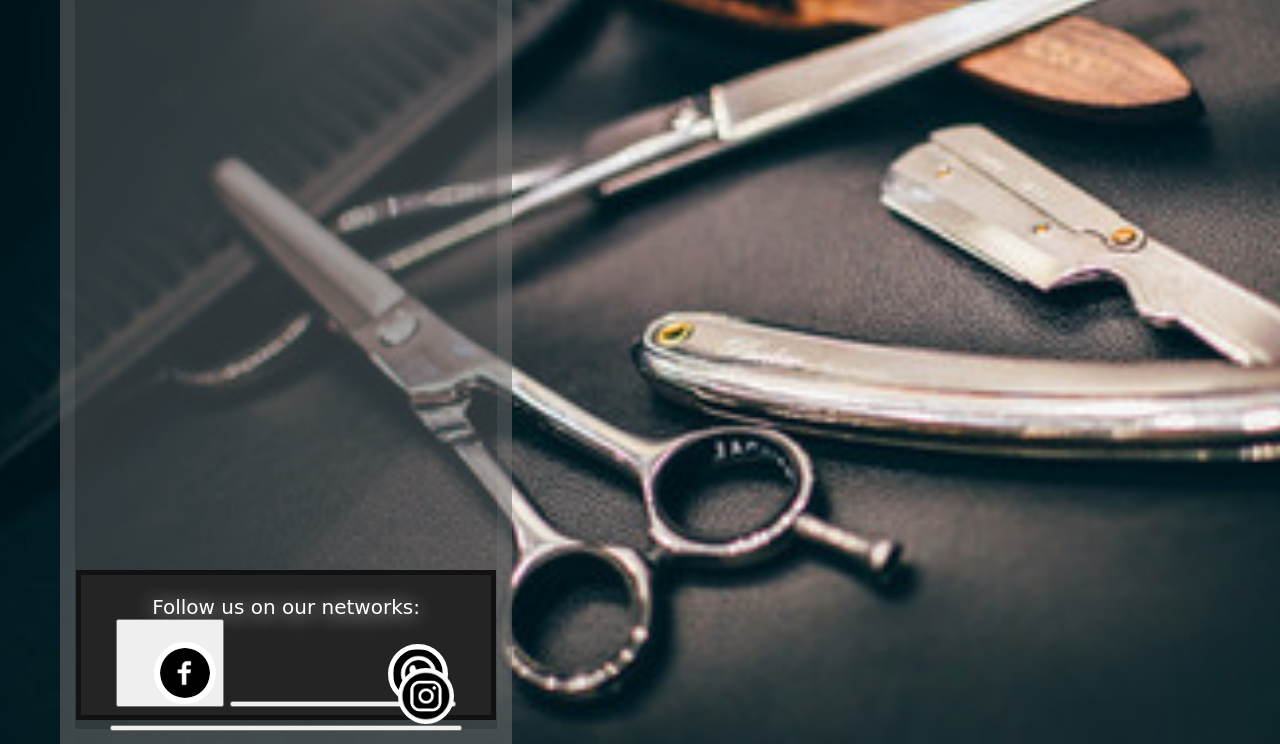
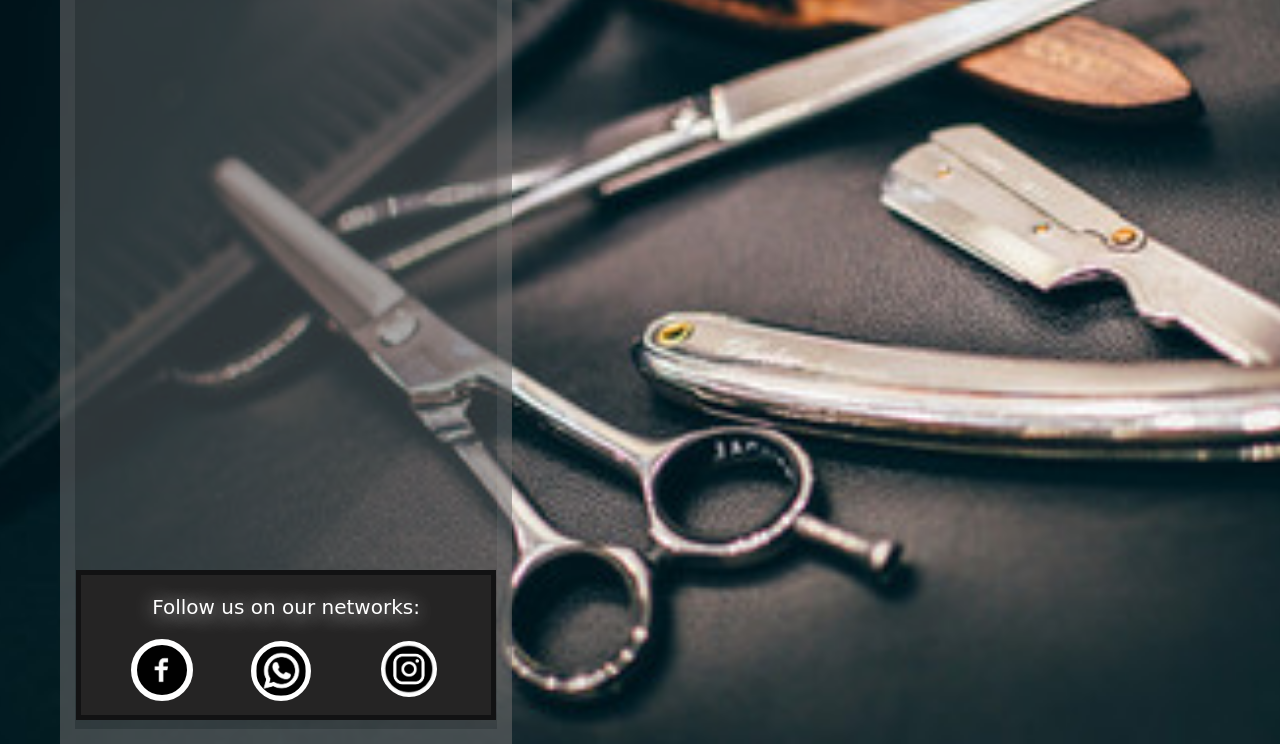
Before and after one commit to DavidLucas2021/Barber-Coffee, a plain HTML site: page index.html in a window 1280 px wide. Shown: the part 194-938 px from the top of the page. Drawn offline with Linux system fonts and the light colour scheme; a web font is replaced by a local one.

Commit message:
Alteração do index.html

```diff
--- a/index.html
+++ b/index.html
@@ -27,17 +27,12 @@
             <hr>
             <div class="F_redes">
               Follow us on our networks:
-              <button>
               <a href="https://www.facebook.com/profile.php?id=100005969825277">
                 <div class="Facebook"></div>
               </a>
-              </button>
-              <button>
               <a href="https://web.whatsapp.com/">
                 <div class="Whatsapp"></div>
               </a>
-              </button>
-              <button>
               <a href="https://www.instagram.com/david_lucas.93/">
                 <div class="Instagram"></div>
               </a>
```
Lines whose indentation alone changed are shown as unchanged.
